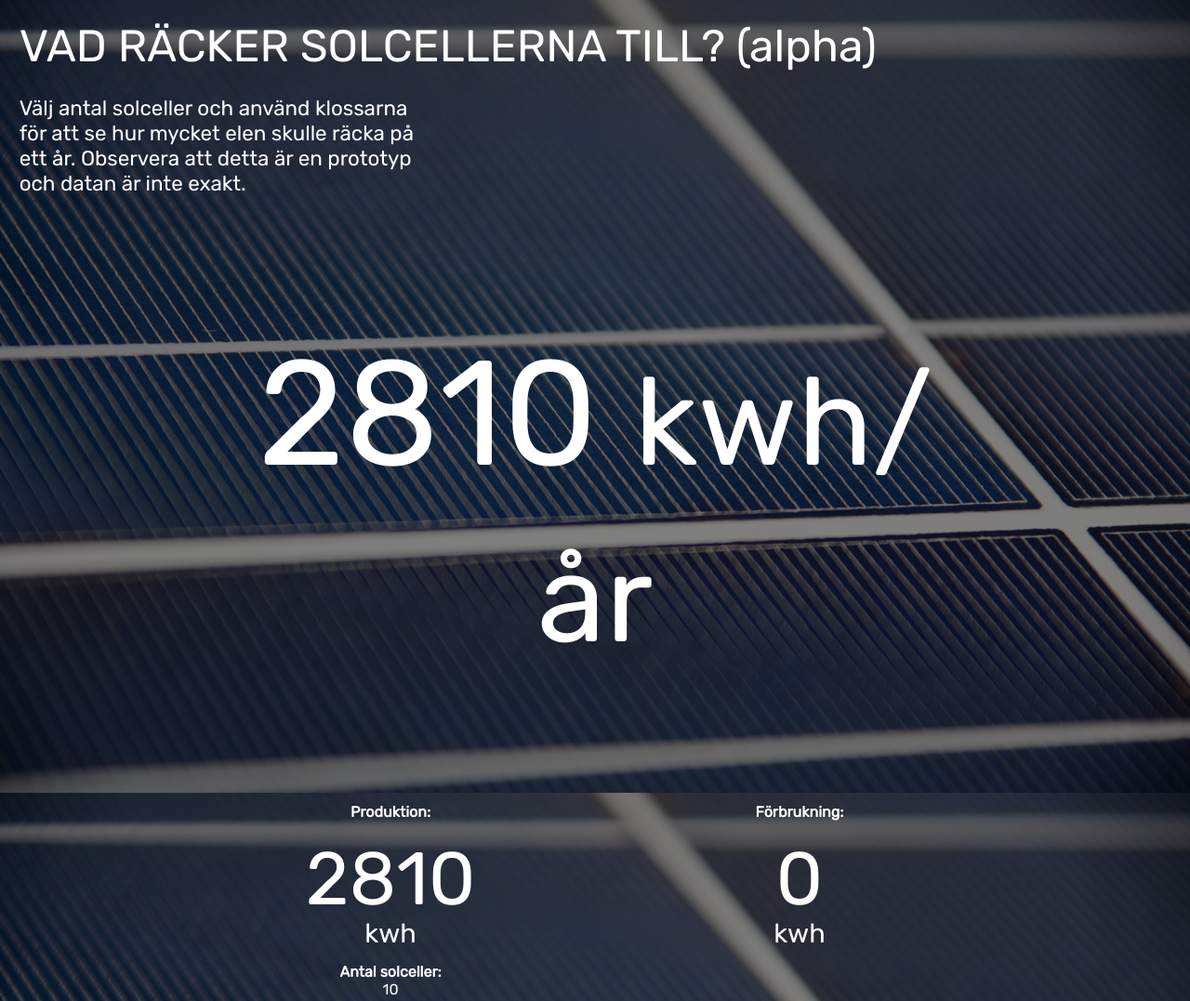
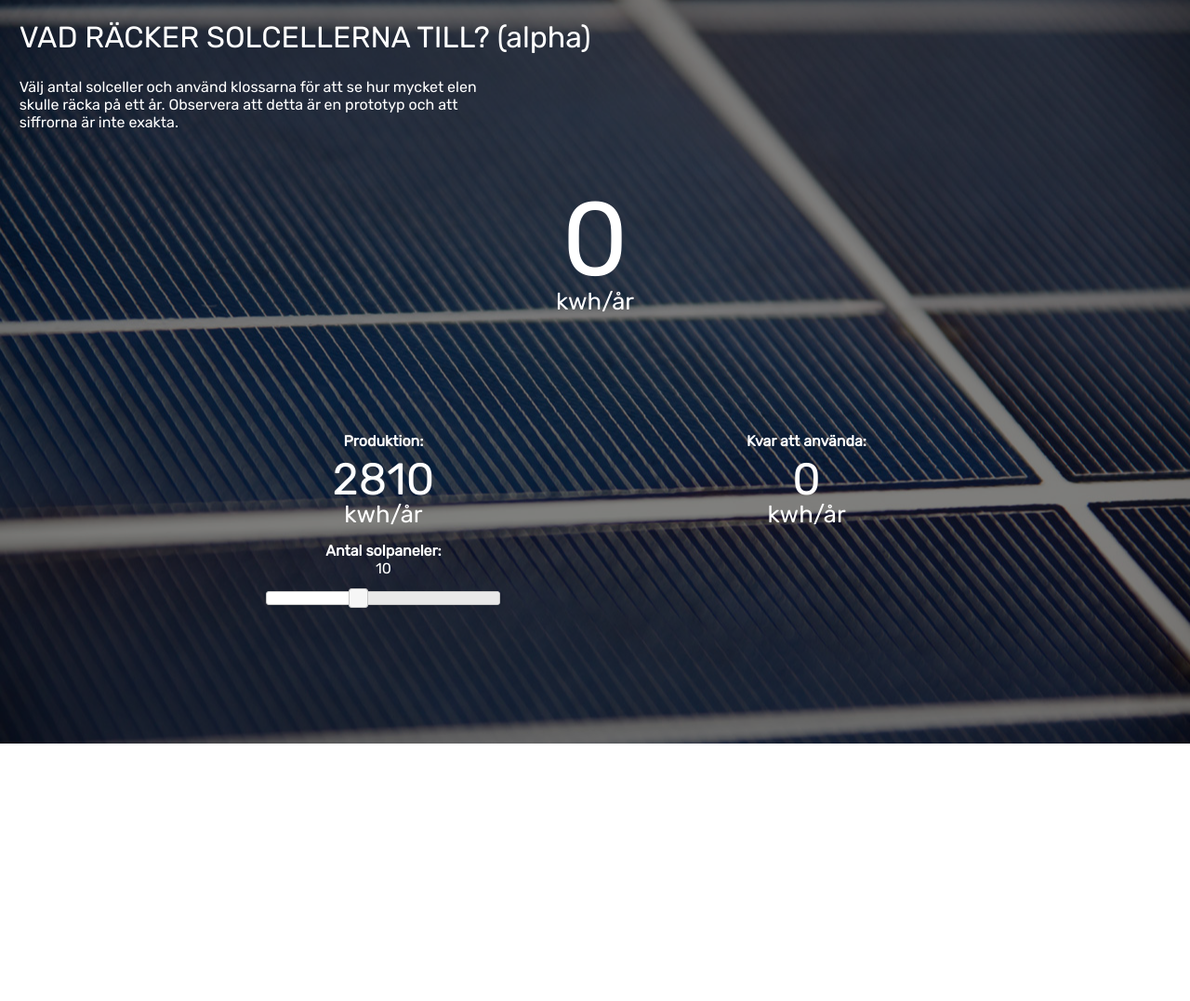
Before and after one commit to zapico/Energy-Weight, a plain HTML site: page index.html in a window 1280 px wide. Shown: the top 1077 px of the page at 93% size. After the commit the page ends 800 px from the top, so only its background shows below. Drawn offline with nearby package versions, Linux system fonts and the light colour scheme; no server answers.

Commit message:
New version

```diff
--- a/index.html
+++ b/index.html
@@ -13,8 +13,8 @@
 		  $("#messg").hide();
 		  var socket = io();
 		  socket.on('kwh', function (msg) {
-			  	$('#brukat').text(msg);
-				$( "#kwh" ).html( ($('#available').html() - $('#brukat').html()) + " <small>kwh/år</small>" );
+			  	$('#brukat').html(msg);
+				$( "#kwh" ).html( $('#available').html() - $('#brukat').html() );
 				var fbk = $('#available').html() - $('#brukat').html();
 				if (fbk < 0) {
 					console.log(fbk);
@@ -22,18 +22,15 @@
 				} else {
 					$( "#kwh" ).removeClass("negatv").addClass("positv");
 				};
+				if (msg == 0){
+					$('#units').html("");
+				}
 		  });
-		  socket.on('added', function (msg) {
-			  $("#messg").show();
-       	  	  $('#messg').text("You added: "+ msg );
-			  setTimeout(function() { $("#messg").hide(); }, 6000);
-
+		  socket.on('added', function (msg,unitid) {
+       	  	  $('#units').append("<div id='unit" + unitid +"' class='unit'>"+ msg + "</div>");
 		  });
-		  socket.on('removed', function (msg) {
-			  $("#messg").show();
-       	  	  $('#messg').text("You removed: "+ msg );
-			  setTimeout(function() { $("#messg").hide(); }, 6000);
-
+		  socket.on('removed', function (msg,unitid) {
+			  $('#units').find('#unit'+unitid).remove();
 		  });
 
 		  $( function() {
@@ -45,7 +42,7 @@
 		      slide: function( event, ui ) {
 		        $( "#antal" ).html( ui.value );
 				$( "#available" ).html( ui.value*281);
-				$( "#kwh" ).html( (ui.value*281 - $('#brukat').html()) + " <small>kwh/år</small>" );
+				$( "#kwh" ).html(ui.value*281 - $('#brukat').html());
 				var fbk = $('#available').html() - $('#brukat').html();
 				if (fbk < 0) {
 					console.log(fbk);
@@ -68,7 +65,7 @@
 
 			 #title{
 				 text-align:left;
-				 font-size:3em;
+				 font-size:2em;
 				 font-family: 'Rubik', sans-serif;
 				 color: white;
 				 padding:1%;
@@ -76,17 +73,17 @@
 			 }
 			 #subtitle{
 				 text-align:left;
-				 width: 35%;
-				 font-size:1.4em;
+				 width: 40%;
+				 font-size:1em;
 				 font-family: 'Rubik', sans-serif;
 				 color: white;
 				 padding:1%;
 				 top:0px;
 			 }
-			 #kwh{
-				 margin-top: 5%;
+			 #brukat{
+				 margin-top: 1%;
 				 text-align:center;
-				 font-size:10em;
+				 font-size:7em;
 				 font-family: 'Rubik', sans-serif;
 			 }
 			 .positv{
@@ -95,10 +92,23 @@
 			 .negatv{
 				 color: red;
 			 }
-			 #available,  #brukat{
-				 margin-top: 5%;
+			 .unit{
+				 float:left;
+				 width:15%;
+				 height:40px;
+				 margin-right:10px;
+				 margin-bottom:10px;
 				 text-align:center;
-				 font-size:5em;
+				 font-size:0.8em;
+				 font-family: 'Rubik', sans-serif;
+				 color: white;
+			 	 padding:1%;
+				 border: solid 2px white;
+			 }
+			 #available,  #kwh{
+				 margin-top: 1%;
+				 text-align:center;
+				 font-size:3em;
 				 font-family: 'Rubik', sans-serif;
 				 color: white;
 			 }
@@ -106,7 +116,7 @@
 				 margin-bottom: 5%;
 				 margin-top:-2%;
 			 	text-align:center;
-				 font-size:1.8em;
+				 font-size:1.6em;
 				 font-family: 'Rubik', sans-serif;
 				 color: white;
 			 }
@@ -125,7 +135,7 @@
 				 text-align:center;
 			 }
 			 .box_center{
-				 margin-top:10%;
+				 margin-top:3%;
 				 width:60%;
 				 margin-left:auto;
 				 margin-right:auto;
@@ -133,14 +143,18 @@
 			 .box_left{
 				 float:left;
 				 width:40%;
-				 margin:1%;
 				 text-align:center;
 			 }
 			 .box_right{
 				 float:right;
 				 width:40%;
-				 margin:1%;
 				 text-align:center;
+			 }
+			 #units{
+				 width:80%;
+				 height:50px;
+				 margin-left:auto;
+				 margin-right:auto;
 			 }
 			 h3, #antal{
 				 font-size:1em;
@@ -153,22 +167,22 @@
 </head>
 <body>
 	<div id="title">VAD RÄCKER SOLCELLERNA TILL? (alpha)</div>
-	<div id="subtitle">Välj antal solceller och använd klossarna för att se hur mycket elen skulle räcka på ett år. Observera att detta är en prototyp och datan är inte exakt.</div>
+	<div id="subtitle">Välj antal solceller och använd klossarna för att se hur mycket elen skulle räcka på ett år. Observera att detta är en prototyp och att siffrorna är inte exakta.</div>
     <div class="box_center">
-		<div id="kwh" class="positv">2810 <small>kwh/år</small></div>
-		<div id="messg"></div>
+		<div id="brukat" class="positv">0</div><div class="smallkwh">kwh/år</div>
+		<div id="units"></div>
 	</div>
-	<div  class="box_center">
+ 	<div  class="box_center">
 		<div class="box_left">
 			<h3>Produktion:</h3>
-			<div id="available">2810</div><div class="smallkwh">kwh</div>
-			<h3>Antal solceller:</h3>
+			<div id="available">2810</div><div class="smallkwh">kwh/år</div>
+			<h3>Antal solpaneler:</h3>
 			<div id="antal">10</div>
 			<div id="slider"></div>
 		</div>
 		<div class="box_right">
-			<h3>Förbrukning:</h3>
-			<div id="brukat">0</div><div class="smallkwh">kwh</div>
+			<h3>Kvar att använda:</h3>
+			<div id="kwh">0</div><div class="smallkwh">kwh/år</div>
 		</div>
 	</div>
 
```
Also changed, not shown: app.js (+13 -25 lines).
